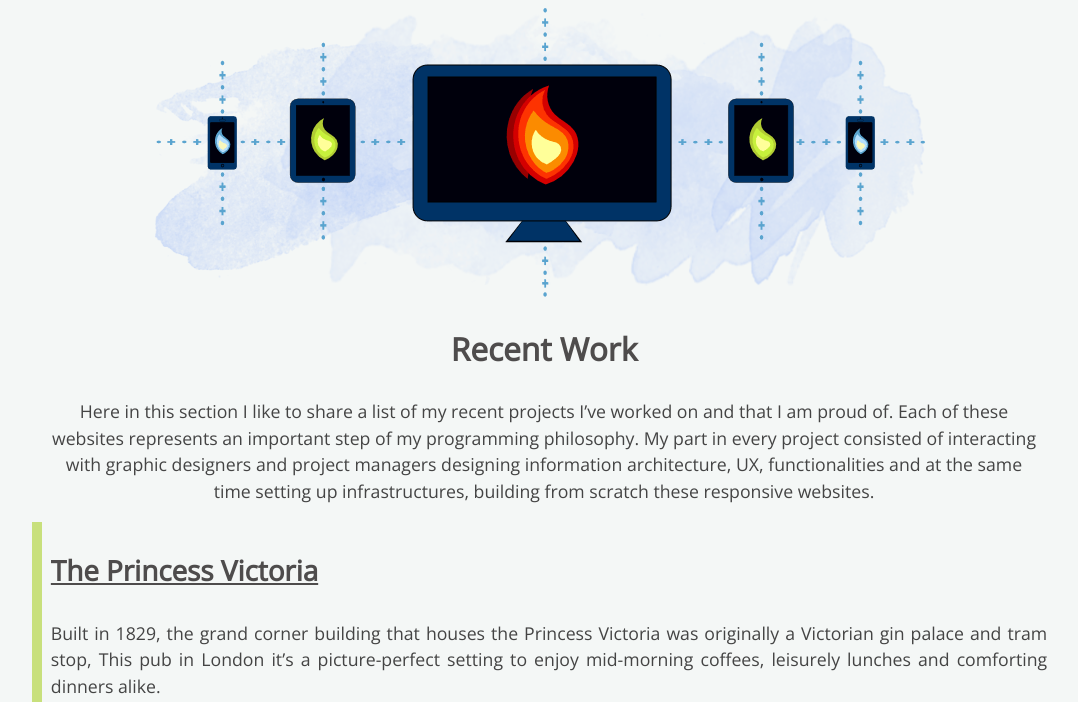
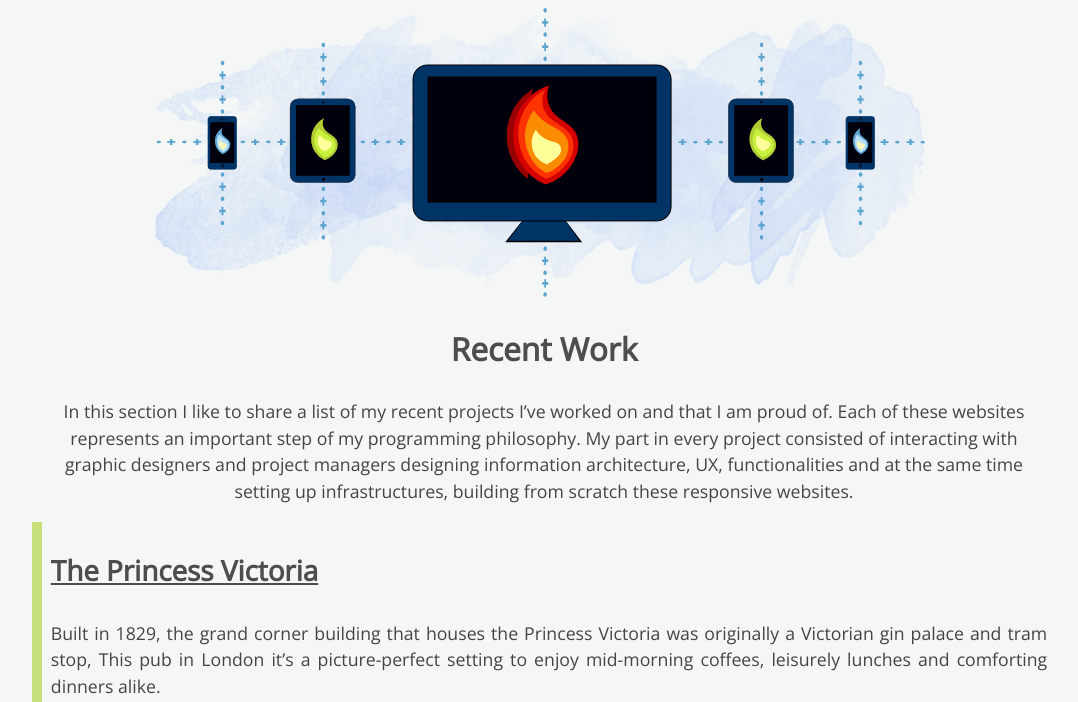
Before and after one commit to SimoNonnis/Robot2, a PHP site: page /work in a window 1280 px wide. Shown: the part 137-839 px from the top of the page, without its empty margins (96-1174 px from the left). Run offline with PHP 8.4, Linux system fonts and the light colour scheme; some web fonts are replaced.

Commit message:
Update work.php

```diff
--- a/work.php
+++ b/work.php
@@ -8,7 +8,7 @@
       </div>
       <h2>Recent Work</h2>
       <p class="u-textCenter intro-recent-pro">
-        Here in this section I like to share a list of my recent projects I’ve worked on and that I am proud of.
+        In this section I like to share a list of my recent projects I’ve worked on and that I am proud of.
         Each of these websites represents an important step of my programming philosophy.
         My part in every project consisted of interacting with graphic designers and project managers designing
         information architecture, UX, functionalities and at the same time setting up infrastructures, building from scratch these responsive websites.
```
